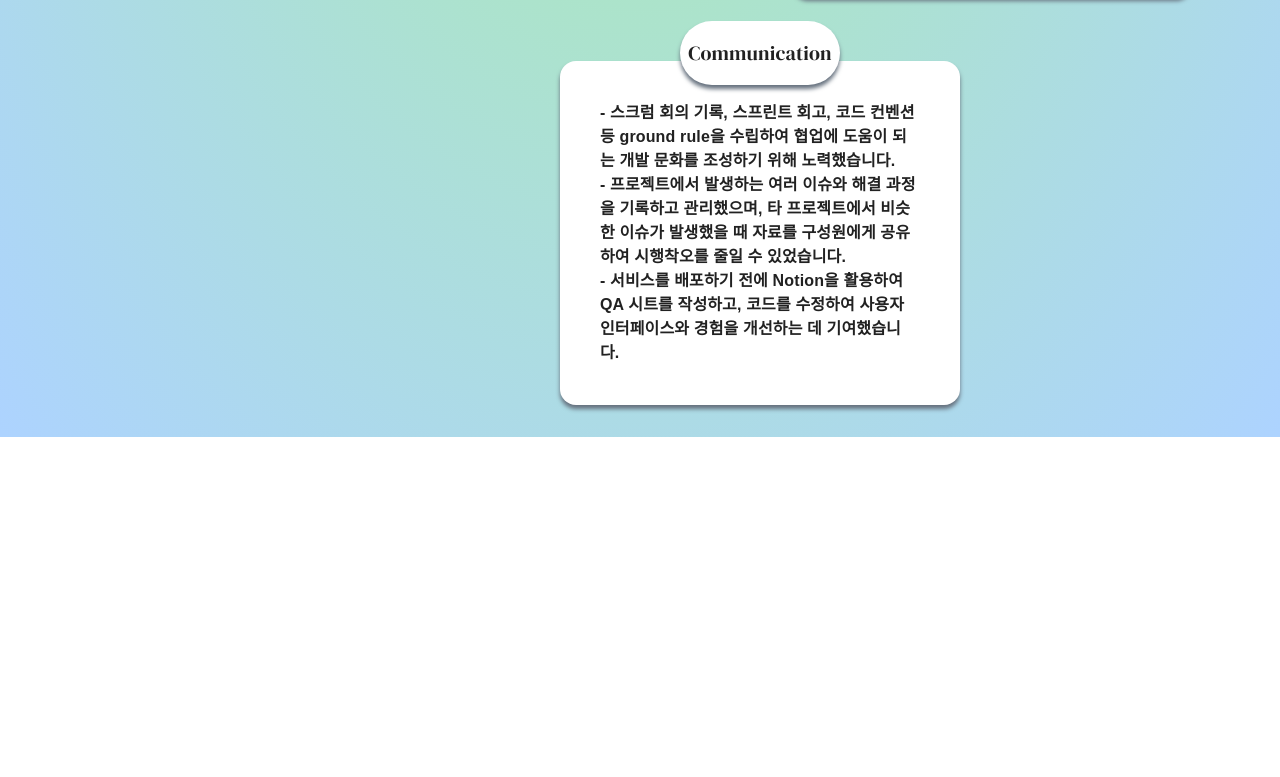
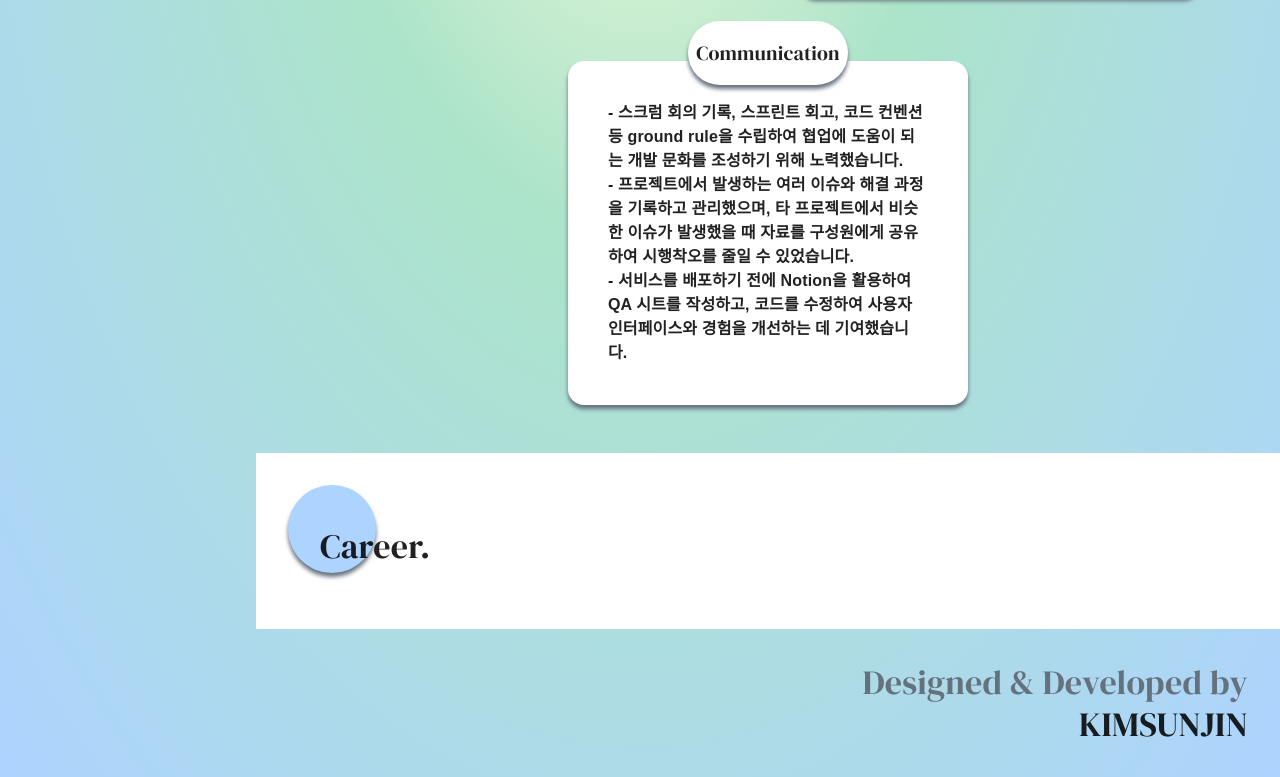
Before and after one commit to dawncoding/portfolio, a Next.js app: page / in a window 1280 px wide. Shown: the part 1387-2164 px from the top of the page. Before the commit the page ends 1824 px from the top, so only its background shows below. Built offline with nearby package versions, Linux system fonts and the light colour scheme; a web font is replaced by a local one.

Commit message:
feat: add Career component and Footer component on portfolio, fix content width

```diff
--- a/src/app/page.tsx
+++ b/src/app/page.tsx
@@ -1,6 +1,8 @@
 'use client';
 
 import BusinessCard from '@/components/BusinessCard/index.tsx';
+import Career from '@/components/Career/index.tsx';
+import Footer from '@/components/Footer/index.tsx';
 import Header from '@/components/Header/index.tsx';
 import Introduction from '@/components/Introduction/index.tsx';
 import Skill from '@/components/Skill/index.tsx';
@@ -33,11 +35,13 @@ export default function Home() {
           ) : (
             <BusinessCard />
           )}
-          <Stack marginLeft={isMediumSmaller ? 0 : '15rem'} gap="1rem">
+          <Stack marginLeft={isMediumSmaller ? 0 : '16rem'} gap="1rem">
             <Introduction />
             <Skill />
+            <Career />
           </Stack>
         </Stack>
+        <Footer />
       </Stack>
     </Box>
   );
```
